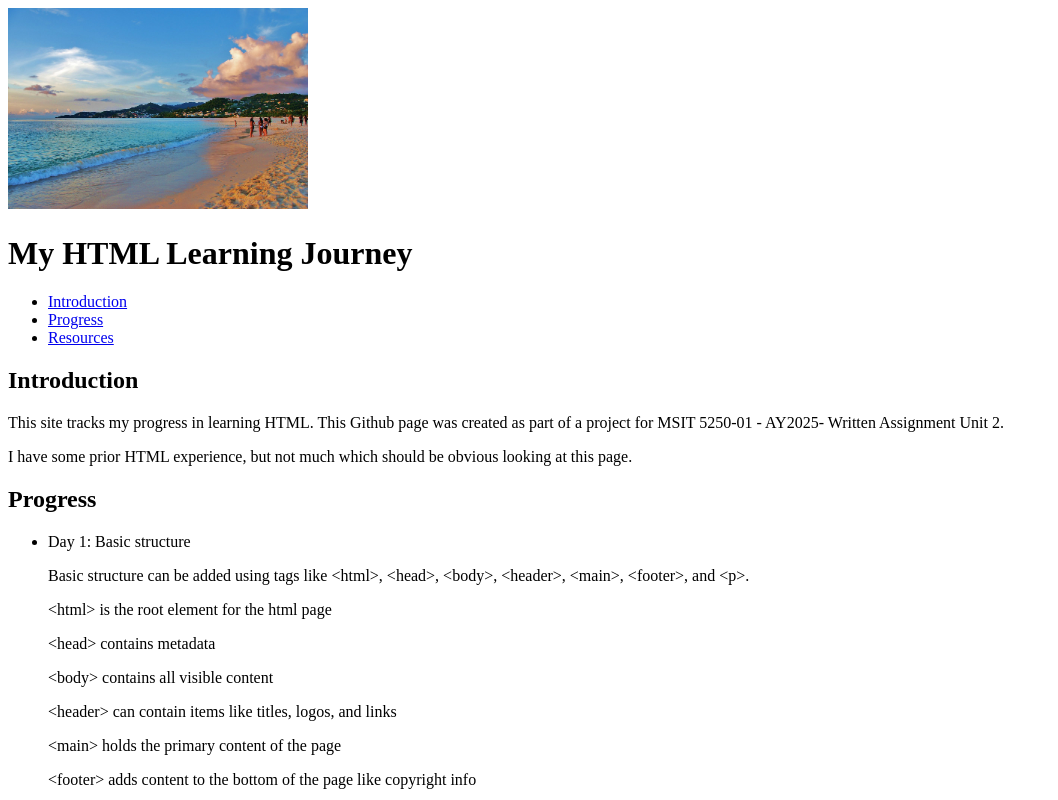
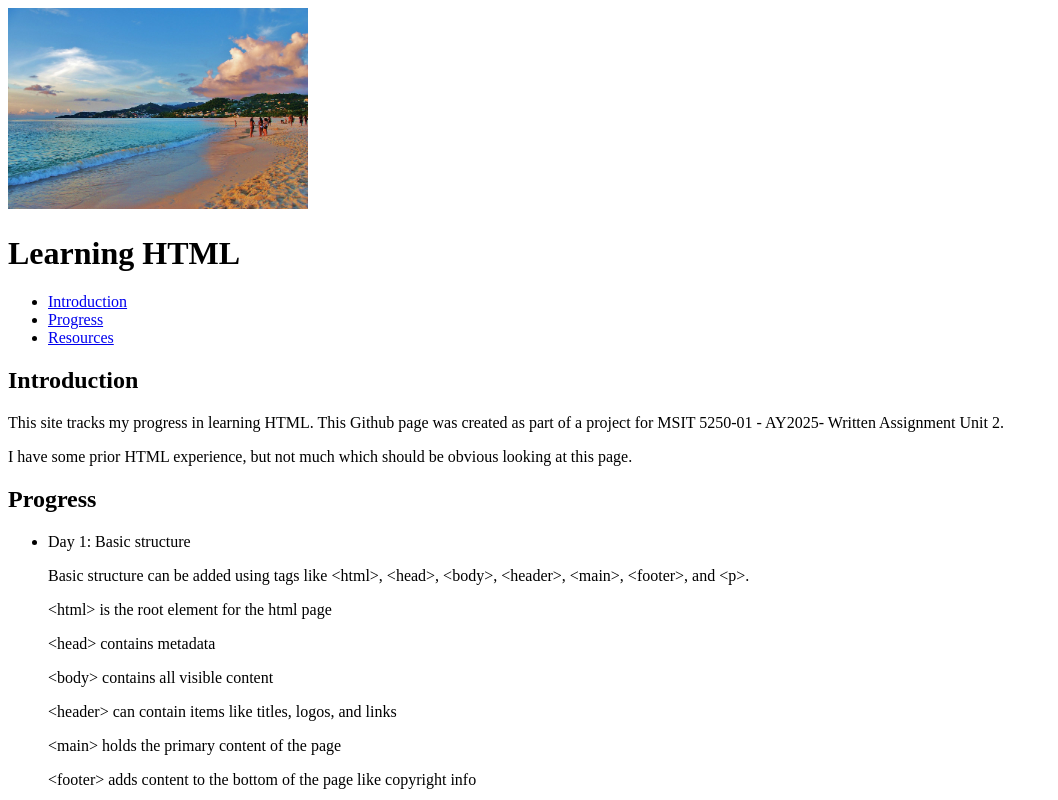
Before and after one commit to 5250-afk/5250-afk.github.io, a plain HTML site: page index.html in a window 1280 px wide. Shown: the top 800 px of the page, without its empty margins (0-1058 px from the left). Drawn offline with Linux system fonts and the light colour scheme.

Commit message:
Update index.html

```diff
--- a/index.html
+++ b/index.html
@@ -4,11 +4,12 @@
     <meta charset="UTF-8">
     <meta name="viewport" content="width=device-width, initial-scale=1.0">
     <img src="1600px-Grand_Anse_Beach_Grenada.jpg" alt="Banner" width="300">
+    <!-- Image added for day two -->
     <title>Learning HTML</title>
 </head>
 <body>
     <header>
-        <h1>My HTML Learning Journey</h1>
+        <h1>Learning HTML</h1>
     </header>
     <nav>
         <ul>
```
